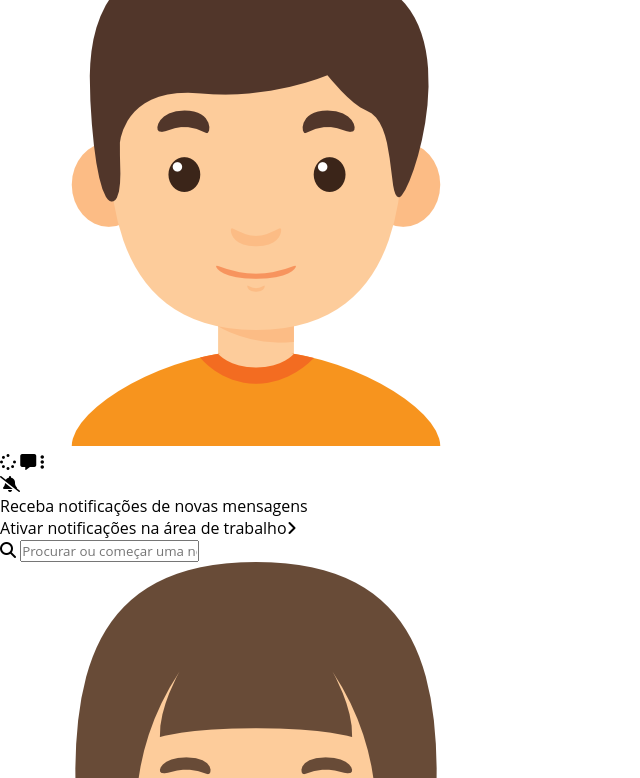
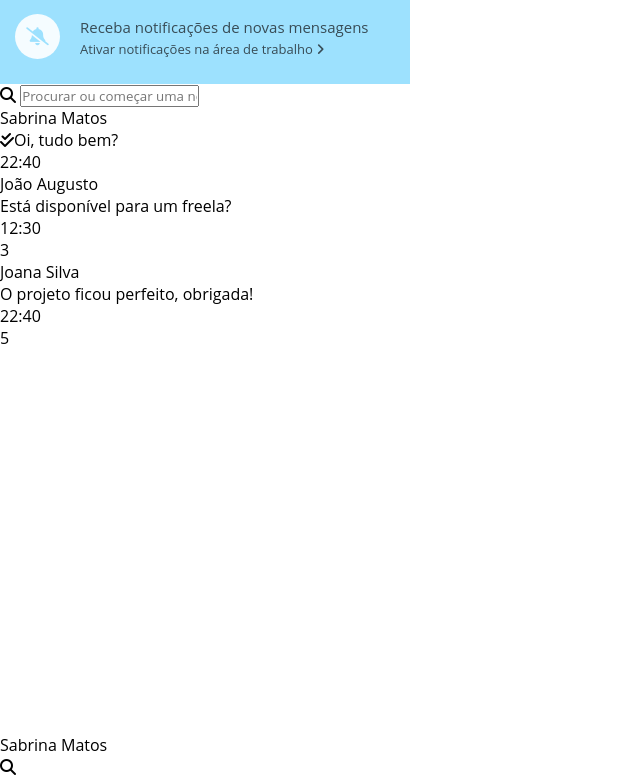
Before and after one commit to n4ju15/whatsapp-web, a plain HTML site: page index.html in a window 1280 px wide. Shown: the part 66-844 px from the top of the page, without its empty margins (0-640 px from the left). Drawn offline with Linux system fonts and the light colour scheme.

Commit message:
Estilos CSS pt. 1

```diff
--- a/styles.css
+++ b/styles.css
@@ -13,4 +13,90 @@ ul {
 
 .container {
     height: 100vh;
+    position: relative;
 }
+
+/* Side Bar */
+
+.sidebar {
+    width: 410px;
+    height: 100%;
+    display: inline-block;
+    position: relative;
+}
+
+
+/* Toolbar */
+
+.toolbar-container {
+    width: 100%;
+    height: 60px;
+    background-color: #dfdfdf;
+}
+
+.user-photo {
+    width: 40px;
+    border-radius: 50%;
+    position: absolute;
+    left: 15px;
+    top: 10px;
+    background-color: #ccc;
+}
+
+.auxicons-toolbar-container {
+    float: right;
+    height: 60px; /* centraliza o ícone */
+    line-height: 60px; /* centraliza o ícone */
+    padding-right: 20px;
+}
+
+.auxicons-toolbar-container i {
+    color: #80868a;
+    font-size: 20px;
+    margin-left: 15px;
+    margin-right: 15px;
+    cursor: pointer;
+}
+
+/* Container de notificações */
+
+.notification-container {
+    width: 100%;
+    height: 90px;
+    padding-top: 23px;
+    padding-left: 80px;
+    background-color: #9de1fe;
+    color: #384c56;
+    position: relative;
+}
+
+.fas.fa-bell-slash {
+    width: 45px;
+    height: 45px;
+    text-align: center;
+    line-height: 45px;
+    border-radius: 50%;
+    font-size: 18px;
+    color: #9de1fe;
+    background-color: #f5fcff;
+    position: absolute;
+    top: 20px;
+    left: 15px;
+}
+
+.notification-container p {
+    margin: 0;
+}
+
+.notification-container .receive-notification {
+    font-size: 15px;
+    margin-bottom: 3px;
+}
+
+.activate-notification {
+    font-size: 13px;
+}
+
+.activate-notification i {
+    font-weight: 900;
+}
```
Also changed, not shown: index.html (+1 -1 lines).
